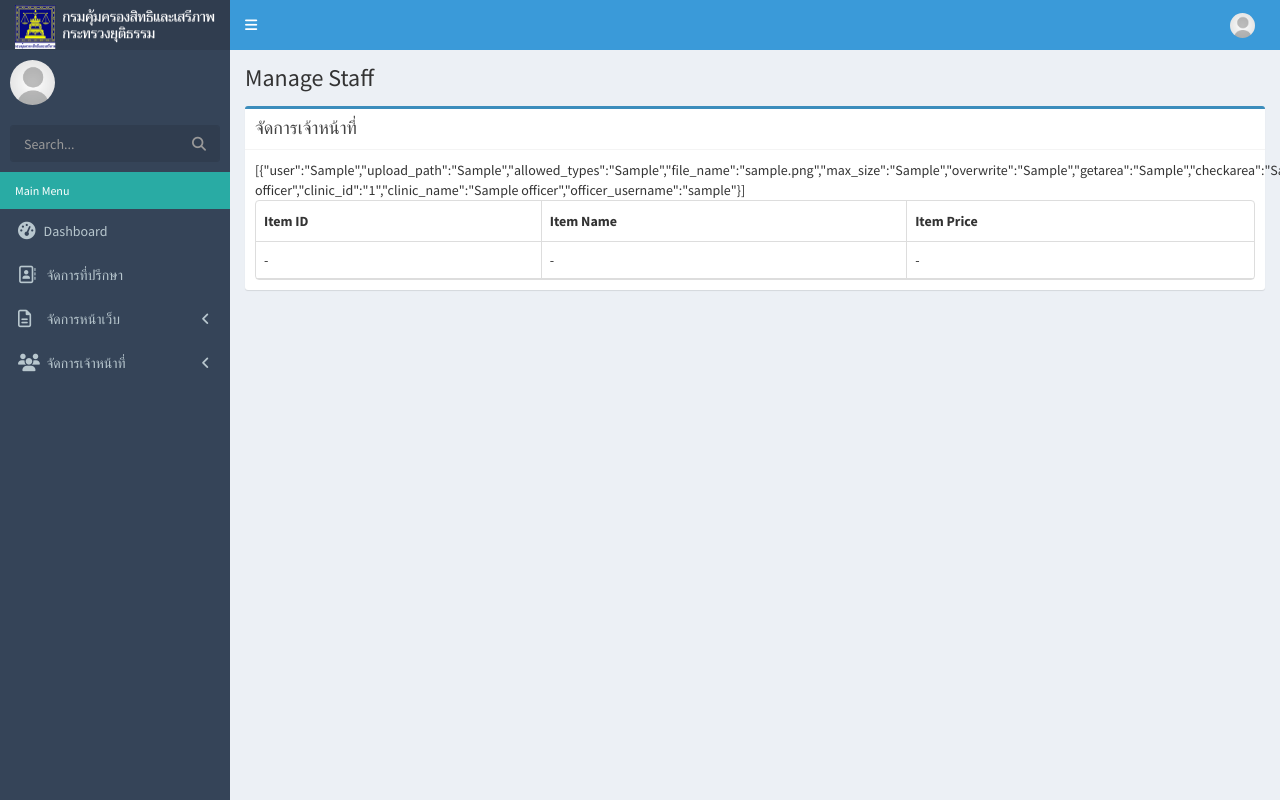
After one commit to enta1234/lrs-project, a CodeIgniter app: page /lrs-project/index.php/dashboard/staff in a window 1280 px wide. The commit adds this page. Run offline with CodeIgniter, Linux system fonts and the light colour scheme; the visitor is signed in with stand-in values (Sample User, id 1); tables that the repository leaves empty or names only in its code hold one stand-in row (values such as "Sample post"); data that the repository does not hold is empty; some libraries are stand-ins or nearby versions; some web fonts are replaced.

Commit message:
test page manage staff (not success but comit for change branch to deploy).

```diff
--- a/application/config/database.php
+++ b/application/config/database.php
@@ -75,10 +75,10 @@
 
 $db['default'] = array(
 	'dsn'	=> '',
-	'hostname' => 'y0nkiij6humroewt.cbetxkdyhwsb.us-east-1.rds.amazonaws.com',
-	'username' => 'c3cwtwxp5fkn8btv',
-	'password' => 'uniqj8rf207hohd3',
-	'database' => 'mpuwk3ab3rf4rhkm',
+	'hostname' => 'sql129.main-hosting.eu',
+	'username' => 'u310435870_admin',
+	'password' => 'fv=Hzm*~4zQnDMtv0/',
+	'database' => 'u310435870_lrs',
 	'dbdriver' => 'mysqli',
 	'dbprefix' => '',
 	'pconnect' => FALSE,
--- a/application/controllers/Dashboard.php
+++ b/application/controllers/Dashboard.php
@@ -29,7 +29,7 @@
 			}
 			$this->db_model->_updateLogin($Username);
 			$getUser['User'] = $this->db_model->_getUser($Username);
-			$active = array('ac_home' => 'active', 'ac_addStaff' => '');
+			$active = array('ac_home' => 'active', 'ac_addStaff' => '', 'ac_staff' => '');
 			$this->load->view('dashboard/home/header');
 			$this->load->view('dashboard/home/navbar', $getUser);
 			$this->load->view('dashboard/home/sidebar', $active);
@@ -52,7 +52,7 @@
 				$Username = get_cookie('username');
 			}
 			$this->db_model->_updateLogin($Username);
-			$active = array('ac_home' => '', 'ac_addStaff' => '');
+			$active = array('ac_home' => '', 'ac_addStaff' => '', 'ac_staff' => '');
 			$getUser['User'] = $this->db_model->_getUser($Username);
 			$this->load->view('dashboard/home/header');
 			$this->load->view('dashboard/home/navbar', $getUser);
@@ -90,7 +90,7 @@
 				redirect('Dashboard/profile');
 			}else {
 				$data['error'] = $this->upload->display_errors('<div class="alert alert-danger" role="alert"><button type="button" class="close" data-dismiss="alert" aria-label="Close"><span aria-hidden="true">&times;</span></button>','</div>');
-				$active = array('ac_home' => '', 'ac_addStaff' => '');
+				$active = array('ac_home' => '', 'ac_addStaff' => '', 'ac_staff' => '');
 				$this->load->view('dashboard/home/header');
 				$this->load->view('dashboard/home/navbar', $getUser);
 				$this->load->view('dashboard/home/sidebar', $active);
@@ -130,7 +130,7 @@
 				$this->session->set_flashdata('msg_success_inforleft', 'บันทึกข้อมูลสำเร็จ');
 				redirect('Dashboard/profile');
 			}else {
-				$active = array('ac_home' => '', 'ac_addStaff' => '');
+				$active = array('ac_home' => '', 'ac_addStaff' => '', 'ac_staff' => '');
 				$this->load->view('dashboard/home/header');
 				$this->load->view('dashboard/home/navbar', $getUser);
 				$this->load->view('dashboard/home/sidebar', $active);
@@ -176,7 +176,7 @@
 				$this->session->set_flashdata('msg_success_right', 'บันทึกข้อมูลสำเร็จ');
 				redirect('Dashboard/profile');
 			}else {
-				$active = array('ac_home' => '', 'ac_addStaff' => '');
+				$active = array('ac_home' => '', 'ac_addStaff' => '', 'ac_staff' => '');
 				$this->load->view('dashboard/home/header');
 				$this->load->view('dashboard/home/navbar', $getUser);
 				$this->load->view('dashboard/home/sidebar', $active);
@@ -213,7 +213,7 @@
 				$Username = get_cookie('username');
 			}
 			$this->db_model->_updateLogin($Username);
-			$active = array('ac_home' => '', 'ac_addStaff' => 'active');
+			$active = array('ac_home' => '', 'ac_addStaff' => 'active', 'ac_staff' => '');
 			$getUser['User'] = $this->db_model->_getUser($Username);
 			$check = $this->input->post('check');
 			$getClinicArea['getArea'] = $this->db_model->_getArea();
@@ -264,7 +264,7 @@
 				$Username = get_cookie('username');
 			}
 			$this->db_model->_updateLogin($Username);
-			$active = array('ac_home' => '', 'ac_addStaff' => 'active');
+			$active = array('ac_home' => '', 'ac_addStaff' => 'active', 'ac_staff' => '');
 			$getUser['User'] = $this->db_model->_getUser($Username);
 			$area = $this->input->post('area');
 			$getClinicArea['getArea'] = $this->db_model->_getArea();
@@ -310,7 +310,29 @@
 	// ./ Add Staff
 
     // Staff
-
+    public function staff()
+	{
+		if($this->session->userdata('Logged')||$this->input->cookie('username')){
+			if($this->session->userdata('Logged')){
+				$Username = $this->session->userdata['username'];
+			}else{
+				$Username = get_cookie('username');
+			}
+			$this->db_model->_updateLogin($Username);
+			$active = array('ac_home' => '', 'ac_addStaff' => '', 'ac_staff' => 'active');
+			$getUser['User'] = $this->db_model->_getUser($Username);
+			$getOfficer['getOfficer'] = $this->db_model->_getOfficer();
+			$data['Officer'] = json_encode($getOfficer['getOfficer']);
+			$this->load->view('dashboard/home/header');
+			$this->load->view('dashboard/home/navbar', $getUser);
+			$this->load->view('dashboard/home/sidebar', $active);
+			$this->load->view('dashboard/home/content/staff', $data);
+			$this->load->view('dashboard/home/footer');
+		}else{
+			$this->session->set_flashdata('msg_error', 'กรุณาเข้าสู่ระบบ');
+			$this->load->view('dashboard/loginPage');
+		}
+	}
     // ./Staff
 
 	// Login
--- a/application/models/Dashboard_model.php
+++ b/application/models/Dashboard_model.php
@@ -98,5 +98,12 @@
 	}
 	/* End Add Staff */
 
+	// Staff Page
+	// Get All Officer
+	function _getOfficer(){
+		$query = $this->db->get('officer')->result_array();
+		return $query;
+	}
+	// ./Staff Page
 }
 ?>
--- /dev/null
+++ b/application/views/dashboard/home/content/staff.php
@@ -0,0 +1,44 @@
+  <!-- Content Wrapper. Contains page content -->
+  <div class="content-wrapper">
+    <!-- Content Header (Page header) -->
+    <section class="content-header">
+      <h1>
+        Manage Staff
+      </h1>
+    </section>
+
+    <!-- Main content -->
+    <section class="content">
+      <div class="row">
+        <div class="col-md-12">
+          <div class="box box-primary">
+            <div class="box-header with-border">
+              <h3 class="box-title">จัดการเจ้าหน้าที่</h3>
+            </div>
+            <!-- ./ box-header -->
+            <div class="box-body">
+              <?php
+                print_r($Officer);
+               ?>
+            <table id="table" data-sort-name="officer_id" data-sort-order="desc">
+    <thead>
+        <tr>
+            <th data-field="officer_id" data-sortable="true">Item ID</th>
+            <th data-field="officer_name" data-sortable="true">Item Name</th>
+            <th data-field="officer_lastname" data-sortable="true">Item Price</th>
+        </tr>
+    </thead>
+</table>
+            </div>
+            <!-- ./box-body -->
+          </div>
+          <!-- ./ box -->
+        </div>
+        <!-- ./ col-left -->
+      </div>
+      <!-- ./ row -->
+    </section>
+    <!-- /.content -->
+  </div>
+</div>
+<!-- ./wrapper -->
--- a/application/views/dashboard/home/footer.php
+++ b/application/views/dashboard/home/footer.php
@@ -9,5 +9,14 @@
 <!-- Bootstrap Table -->
 <script src="<?php echo base_url('assets/dashboard/'); ?>bootstraptable/dist/bootstrap-table.js"></script>
 <script src="<?php echo base_url('assets/dashboard/'); ?>bootstraptable/dist/locale/bootstrap-table-th-TH.js"></script>
+ <script >
+                var data = <?= $Officer; ?>;
+
+                $(function () {
+                    $('#table').bootstrapTable({
+                        data: data
+                    });
+                });
+              </script>
 </body>
 </html>
--- a/application/views/dashboard/home/sidebar.php
+++ b/application/views/dashboard/home/sidebar.php
@@ -60,7 +60,7 @@
           </a>
           <ul class="treeview-menu">
             <li class="<?php echo $ac_addStaff; ?>"><?php echo anchor('Dashboard/addStaff','เพิ่มเจ้าหน้าที่'); ?></li>
-            <li class="<?php echo $ac_addStaff; ?>"><?php echo anchor('Dashboard/staff','จัดการเจ้าหน้าที่'); ?></li>
+            <li class="<?php echo $ac_staff; ?>"><?php echo anchor('Dashboard/staff','จัดการเจ้าหน้าที่'); ?></li>
           </ul>
         </li>
       </ul>
```
